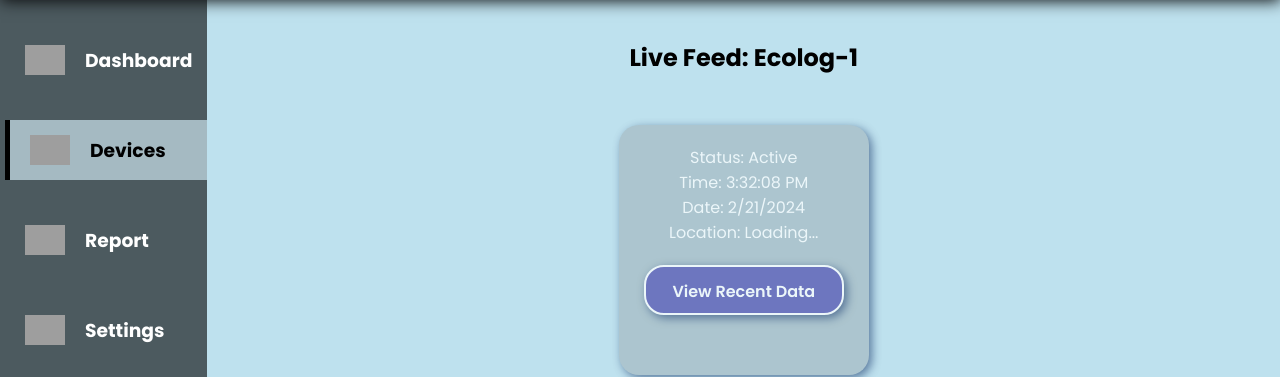
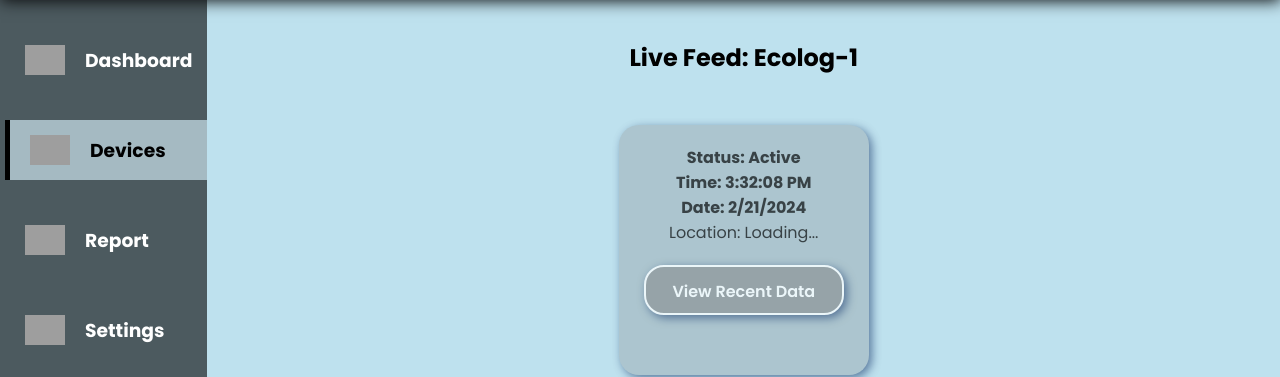
Before and after one commit to st0rm47/Project-Ecolog, a Flask app: page /live in a window 1280 px wide. Shown: the part 70-447 px from the top of the page. Run offline with Flask 3, Linux system fonts and the light colour scheme; the visitor is signed in with stand-in values (Sample User, id 1); grey boxes are pictures that could not be loaded.

Commit message:
maintaining device page

```diff
--- a/Project/static/css/live.css
+++ b/Project/static/css/live.css
@@ -223,7 +223,7 @@ background-image:
     transition: transform 0.3s ease-in-out;
 }
 .btn{
-    background-color: #4b49ac;
+    background-color: #868A8B;
     color: #fff;
     font-weight: 600;
     border-width: 1px;
@@ -238,7 +238,7 @@ background-image:
   }
 
  .btn:hover {
-    color: #17293a;
+    color: #000;
     border-color: #fff;
     background: rgba(255, 255, 255, 0.15);
   }
@@ -260,7 +260,7 @@ background-image:
 
 .btn {
     margin-top: 20px;
-    background-color: #4b49ac;
+    background-color: #868A8B;
     color: #fff;
     height: 50px;
     width: 200px;
--- a/Project/static/js/live.js
+++ b/Project/static/js/live.js
@@ -24,7 +24,6 @@ navigator.geolocation.getCurrentPosition((position) => {
             document.getElementById('forestStatus').textContent = 'Latitude: ' + position.coords.latitude + ', Longitude: ' + position.coords.longitude + '\n' + JSON.stringify(data, null, 2);
         });
 });
-
 function logout() {
     window.location.href = '/logout';
 }
--- a/Project/templates/live.html
+++ b/Project/templates/live.html
@@ -7,8 +7,6 @@
     <link rel="stylesheet" href="\static\css\live.css">
     <link rel="stylesheet" href="https://unpkg.com/leaflet/dist/leaflet.css" />
     <script src="https://unpkg.com/leaflet/dist/leaflet.js"></script>
-    <!-- <link rel="stylesheet" href="first_day.css"> -->
-    <!-- <script src="/famous/dashboard.js"></script> -->
 </head>
 <body>
 	<header>
@@ -24,7 +22,7 @@
         <div class="navcontainer">
             <nav class="nav">
                 <div class="nav-upper-options">
-                    <div class="nav-option option1">
+                    <div class="nav-option option1" onclick="dashboard()">
                         <img src="https://i.postimg.cc/N0LM4h5T/Home.png"
                             class="nav-img"
                             alt="dashboard">
@@ -93,19 +91,19 @@
     <div class="box-container">
     <div class="center-align box" id="deviceDetails">
         <section>
-            <p id="status">Status: Loading...</p>
+            <p id="status" style="color: #000; font-weight: bold">Status: Loading...</p>
         </section>
 
         <section>
-            <p id="time">Time: Loading...</p>
+            <p id="time" style="color: #000; font-weight: bold">Time: Loading...</p>
         </section>
 
         <section>
-            <p id="date">Date: Loading...</p>
+            <p id="date" style="color: #000; font-weight: bold">Date: Loading...</p>
         </section>
 
         <section>
-            <p id="location">Location: Loading...</p>
+            <p id="location" style="color: #000">Location: Loading...</p>
         </section>
 		<button class="btn" onclick="showOverlay()">View Recent Data</button>
     </div>
```
